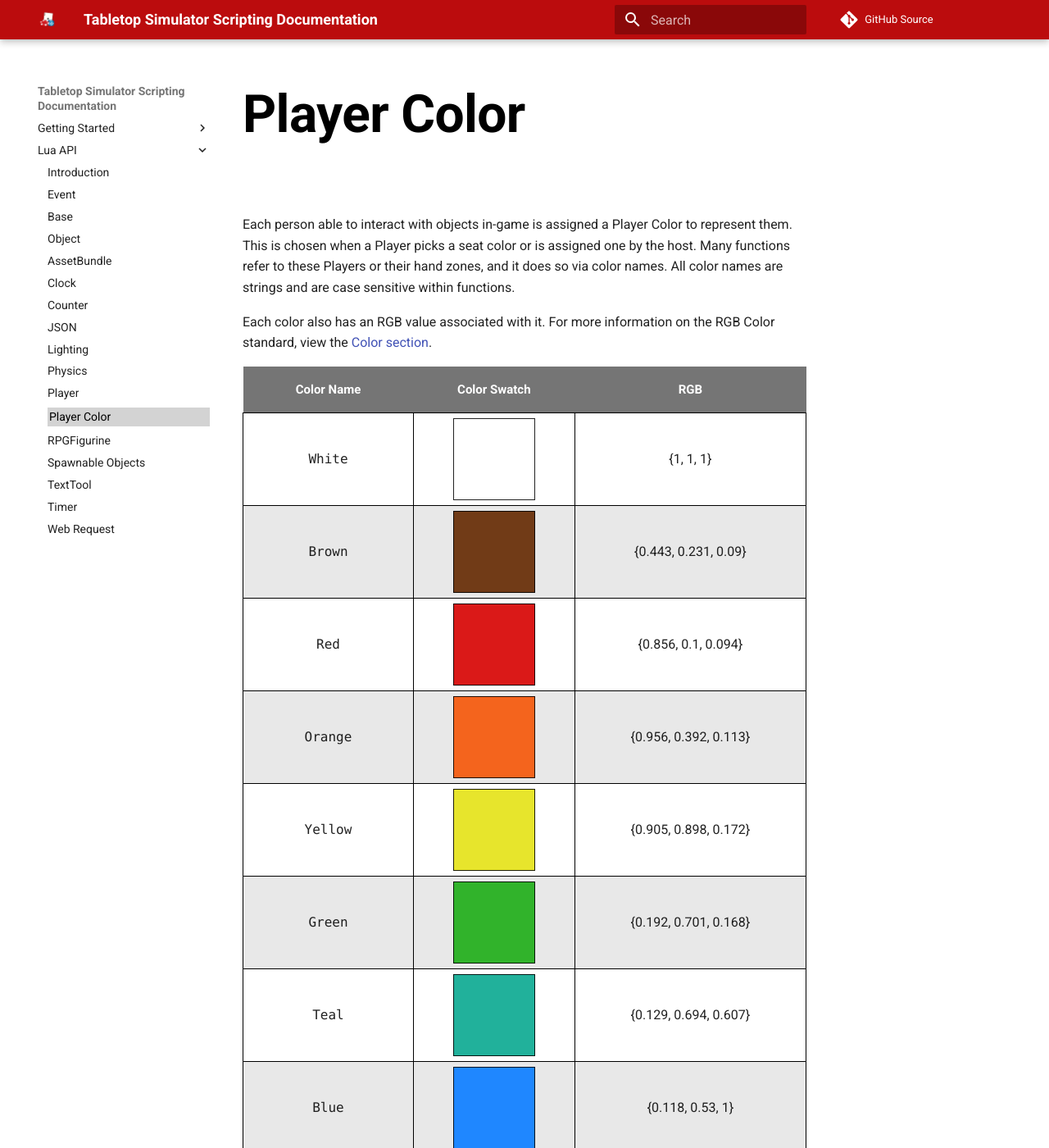
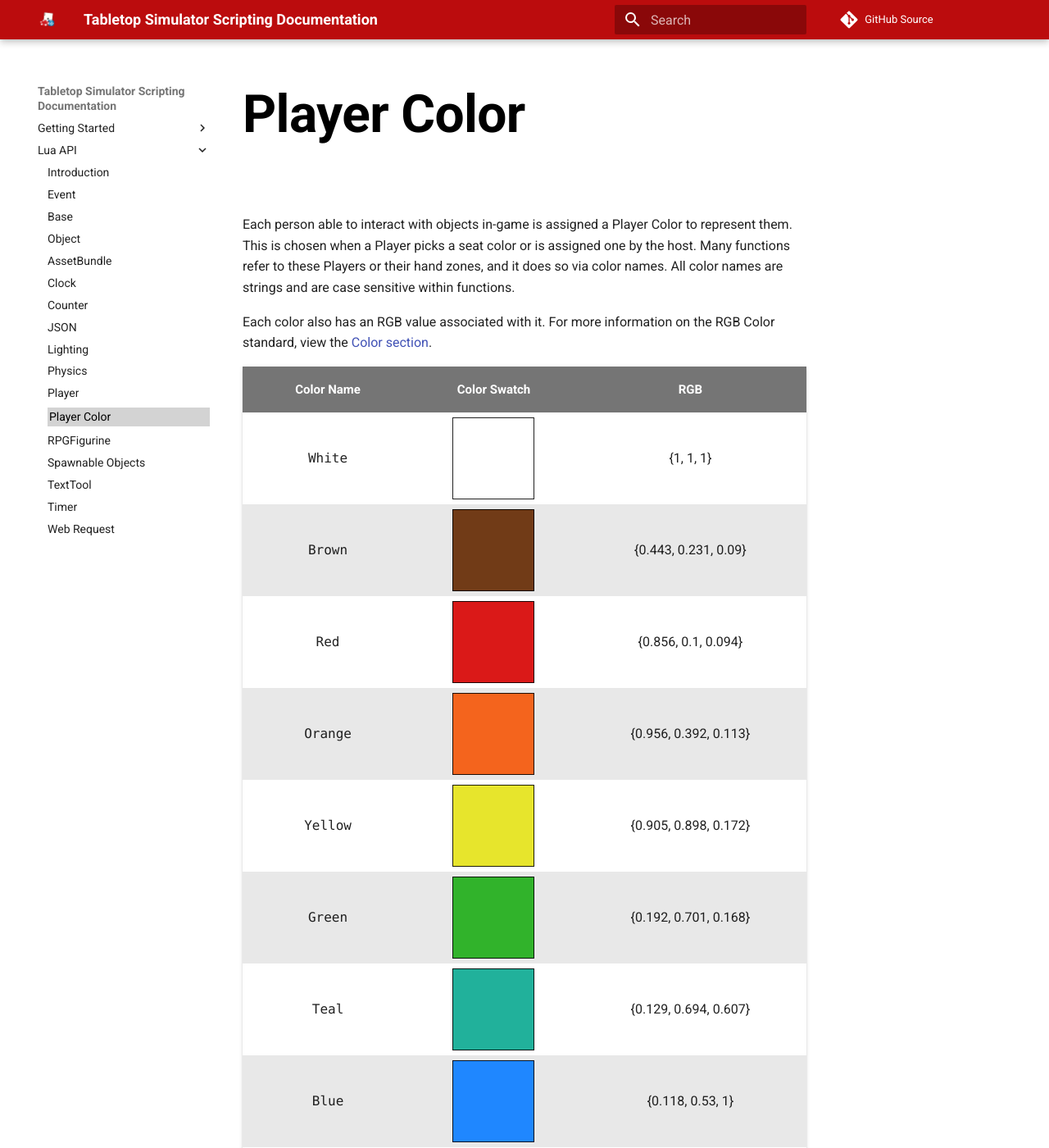
Before and after one commit to Berserk-Games/Tabletop-Simulator-API, an MkDocs documentation site: the page built from docs/player-color.md, in a window 1280 px wide and 1400 px high. Shown: the whole window at 82% size. Built offline with MkDocs 1.6.1 and Material for MkDocs 9.7.7, drawn with Linux system fonts in a browser that asks for light colours; comment, search, counter and statistics services are not loaded; old or Windows-style settings are respelled for this version of MkDocs.

Commit message:
Style changes

```diff
--- a/docs/css/player_color_table.css
+++ b/docs/css/player_color_table.css
@@ -4,9 +4,12 @@
   width: 100%;
   text-align: center;
   border-collapse: collapse;
+  border-color: grey;
+  border-spacing: 1px;
+  border-radius: .2rem;
+  box-shadow: 0 2px 2px 0 rgba(0,0,0,.14), 0 1px 5px 0 rgba(0,0,0,.12), 0 3px 1px -2px rgba(0,0,0,.2);
 }
 table.playerColorTable td {
-  border: 1px solid #000000;
   padding: 6px 2px;
 }
 table.playerColorTable tr:nth-child(even) {
--- a/docs/css/theme.css
+++ b/docs/css/theme.css
@@ -1,3 +1,9 @@
+/*Disable top bar shdow fade-in*/
+.md-header {
+    transition: initial !important;
+}
+
+
 /*Increase width/height of icon on top bar*/
 .md-header-nav__button.md-logo * {
     width: 42px;
```
Also changed, not shown: docs/intro.md (+2 -2 lines).
